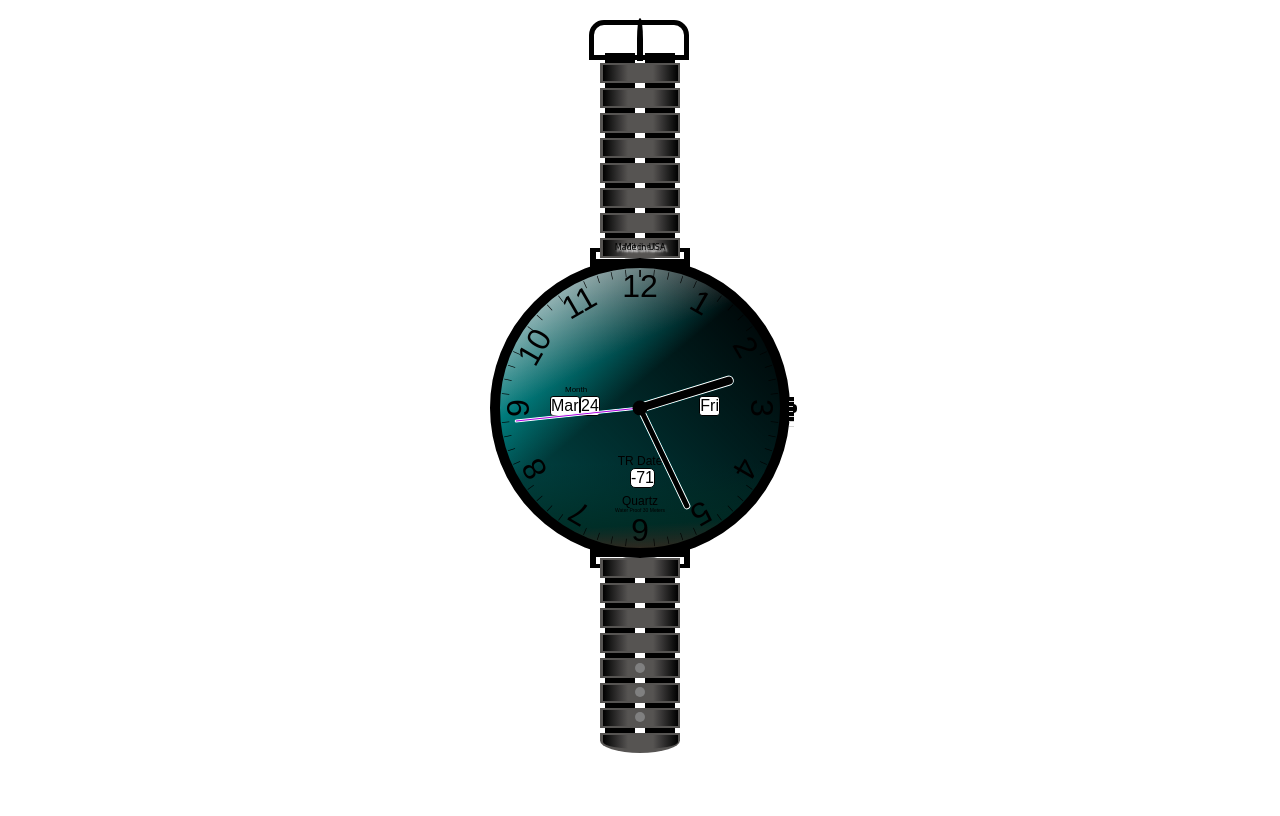
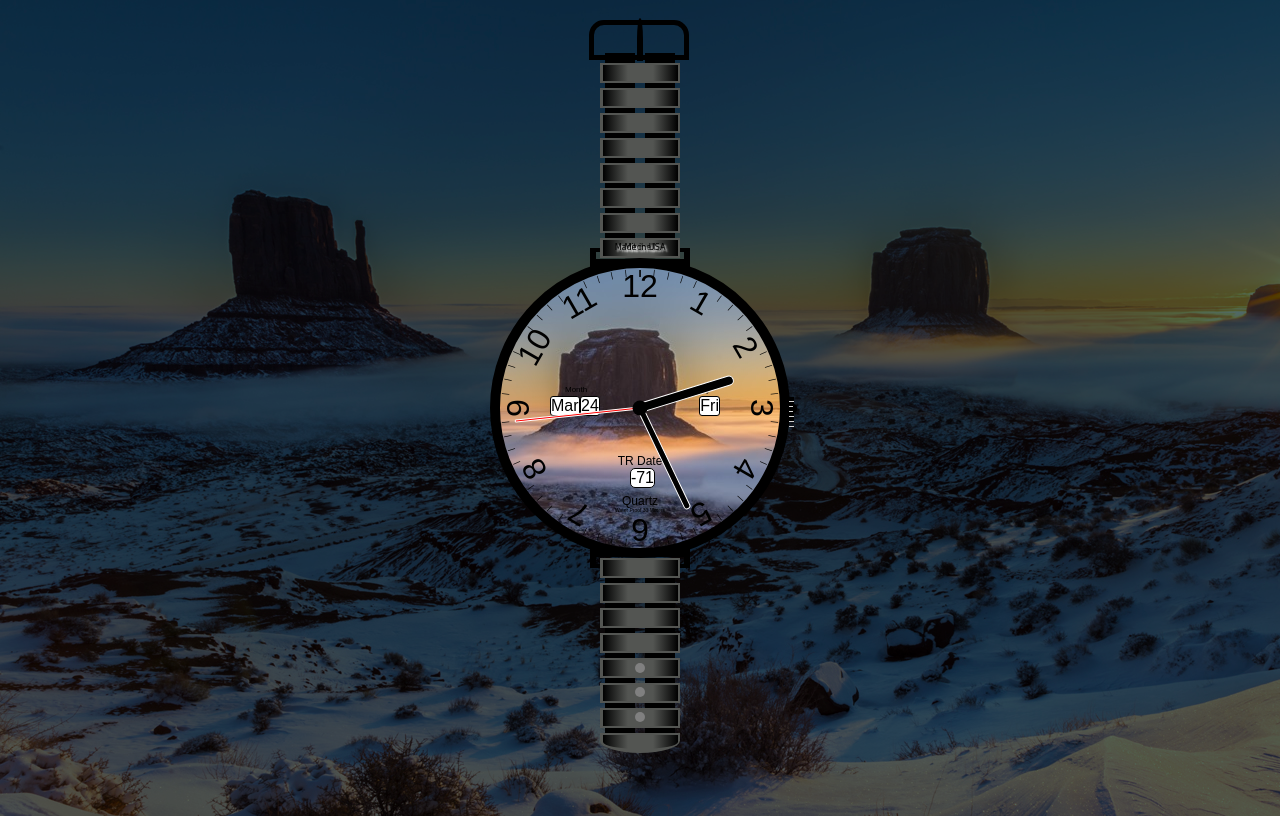
Before and after one commit to WMitchell1127/watct-in-progress, a plain HTML site: page index.html in a window 1280 px wide. Drawn offline with Linux system fonts and the light colour scheme.

Commit message:
added background image to clock and page

```diff
--- a/css/clock.css
+++ b/css/clock.css
@@ -8,9 +8,9 @@ body {
     justify-content: center;
     align-items: center;
     min-height: 100vh;
-    /* overflow: hidden; */
-    /* background:rgb(13, 14, 14); */
-    background-image: url(pexels-pixabay-2150.jpg);
+    background:rgba(1, 20, 21, 0.685);
+    background-image: url(/Monument-Valley-3.jpg);
+    background-blend-mode:overlay;
     /* linear-gradient(45deg, black, transparent 85%),
     linear-gradient(to top, rgb(216, 21, 21), transparent 35%),
     linear-gradient(45deg, black, rgb(217, 14, 14) 85%);    */
@@ -26,17 +26,19 @@ body {
 
 
 .clock {
+    background-image: url(/Rez-MV.jpg);
     z-index: 1;
     width: 300px;
     height: 300px;
     border-radius: 50%;
     border: 10px solid black;
     position: relative;
-    background:
-        linear-gradient(140deg, rgb(245, 244, 243), transparent 45%),
-        linear-gradient(to top,rgb(34, 44, 34), transparent 30%),
-        linear-gradient(to top right,rgb(8, 5, 208) 10%, rgb(7, 6, 6) 90%);
-    animation: cool 10s ease infinite;
+    /* background:  */
+        /* linear-gradient(140deg, yellow, transparent 25%), */
+        /* linear-gradient(to top,rgb(15, 15, 15), transparent ), */
+        /* linear-gradient(to top,white, transparent 33%), */
+        /* linear-gradient(to top right,rgb(208, 5, 5) 10%, rgb(15, 14, 14) 33%); */
+    /* animation: cool 10s ease infinite; */
 
 }
 
@@ -63,7 +65,7 @@ body {
 
 .second-mark{
     font-size: .5rem !important;
-    color: black
+    color: rgb(0, 0, 0)
 }
 
 .clock .number0-1 { --rotation: 6deg; }
```
Also changed, not shown: Monument-Valley-3.jpg (added), Rez-MV.jpg (added), Snow_covered Monument-Valley.jpg (added), 1 other file.
